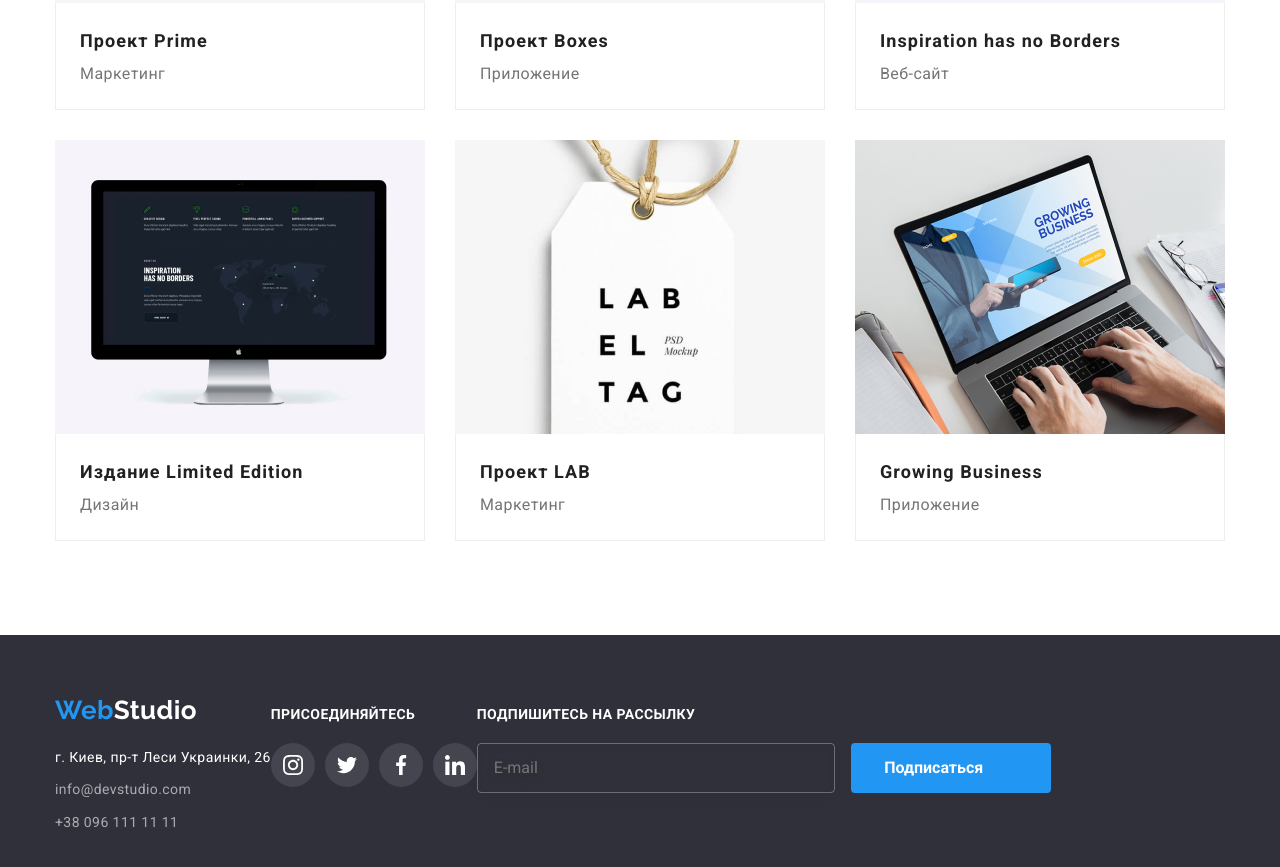
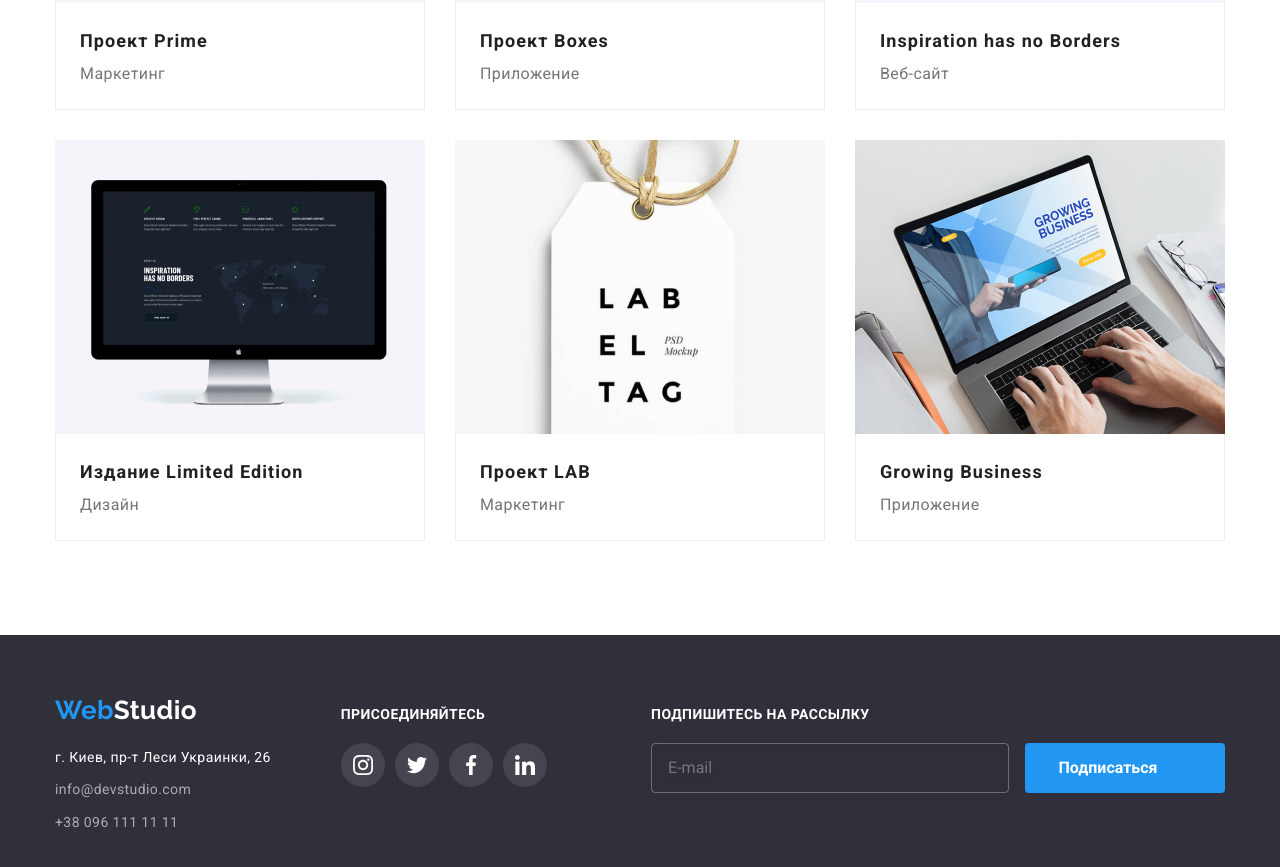
Before and after one commit to Geljinskiy/goit-markup-hw-06, a plain HTML site: page portfolio.html in a window 1280 px wide. Shown: the part 985-1852 px from the top of the page. Drawn offline with nearby package versions, Linux system fonts and the light colour scheme.

Commit message:
футер продублирован на страницу портфолио

```diff
--- a/portfolio.html
+++ b/portfolio.html
@@ -295,7 +295,7 @@
     </main>
     <footer class="footer">
       <div class="footer-container container">
-        <div class="footer-address">
+        <div class="footer-item">
           <a class="logo-footer logo link" href="" lang="en"
             >Web<span class="logo-white">Studio</span></a
           >
@@ -324,7 +324,7 @@
             </ul>
           </address>
         </div>
-        <div class="footer-links">
+        <div class="footer-item">
           <h3 class="footer-title">Присоединяйтесь</h3>
           <ul class="soc-links-list list">
             <li class="soc-link-item">
@@ -377,9 +377,10 @@
             </li>
           </ul>
         </div>
+        <div class="footer-item">
           <form>
             <label>
-            <h3 class="footer-title">Подпишитесь на рассылку</h3>
+              <p class="footer-title">Подпишитесь на рассылку</p>
               <input class="footer-input" placeholder="E-mail" name="user-email" type="email" />
             </label>
             <button class="footer-subscribe-button main-button" type="submit">
@@ -387,6 +388,7 @@
             </button>
           </form>
         </div>
+      </div>
     </footer>
   </body>
 </html>
```
Lines whose indentation alone changed are shown as unchanged.
